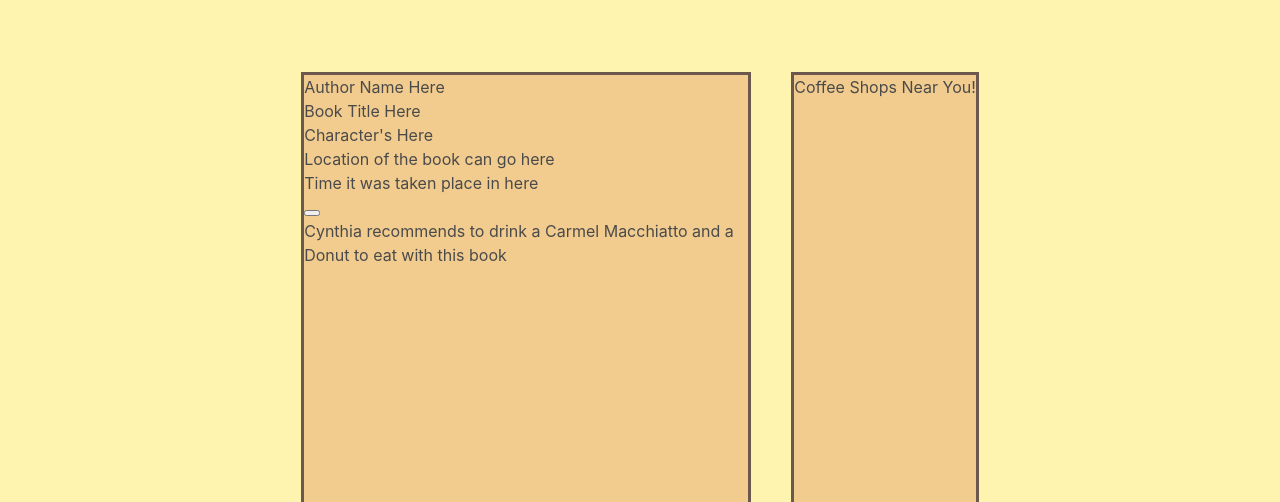
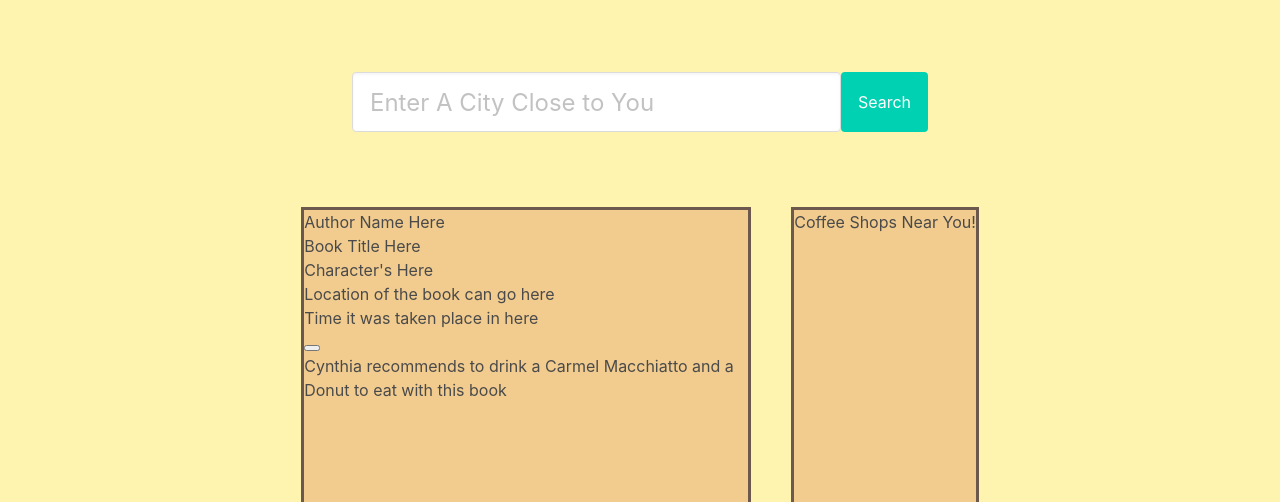
Before and after one commit to Noah8863/Coffee-and-Book-Finder, a plain HTML site: page index.html in a window 1280 px wide. Shown: the part 298-800 px from the top of the page. Drawn offline with nearby package versions, Linux system fonts and the light colour scheme; some packages are replaced by stand-ins of ours; a web font is replaced by a local one.

Commit message:
updated html

```diff
--- a/index.html
+++ b/index.html
@@ -13,6 +13,10 @@
       <div class="form">
         <input class="input is-large" id="searchInput" type="text" placeholder="Search for a book here!">
         <button class="button is-primary" id="searchBtn">Search</button>
+      </div>
+      <div class="form">
+        <input class="input is-large" id="cityInput" type="text" placeholder="Enter A City Close to You">
+        <button class="button is-primary" id="searchBtn" onclick= findingCity()>Search</button>
       </div>
       <div class="results">
         <div class="bookResults" id="results">
@@ -30,7 +34,6 @@
         </div>
       </div>
       </section>
-
   <script src="script.js"></script>
   <script async
     src="https://maps.googleapis.com/maps/api/js?key=AIzaSyAxVPPRJ_4mR6mArRe0CYCBkvi20z6zFCc&libraries=places&callback=initMap">
```
